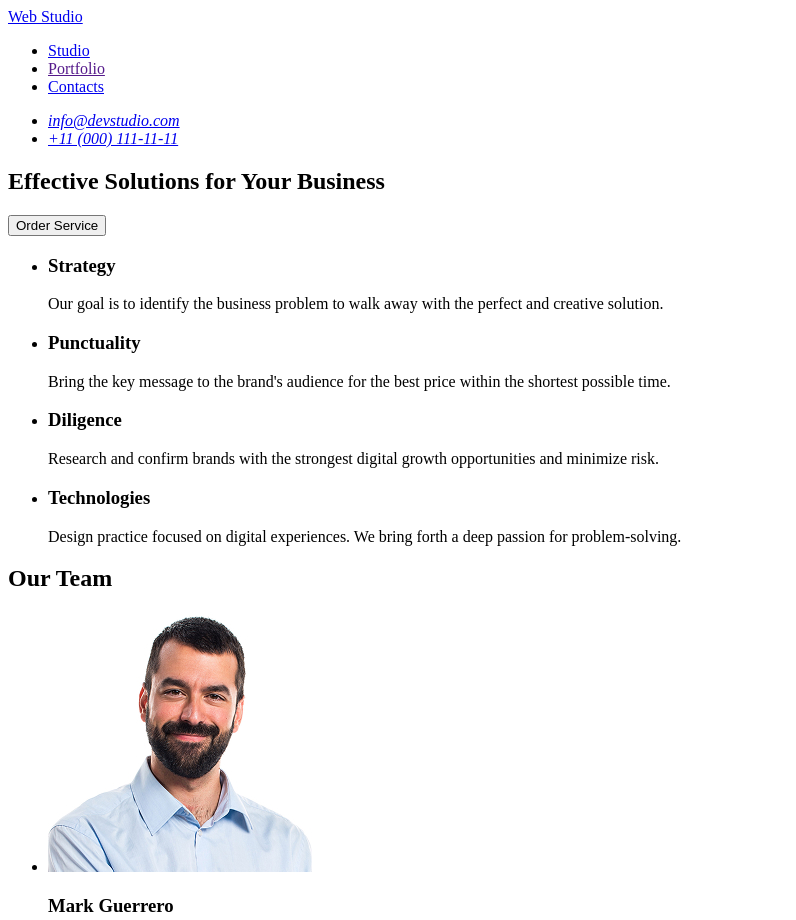
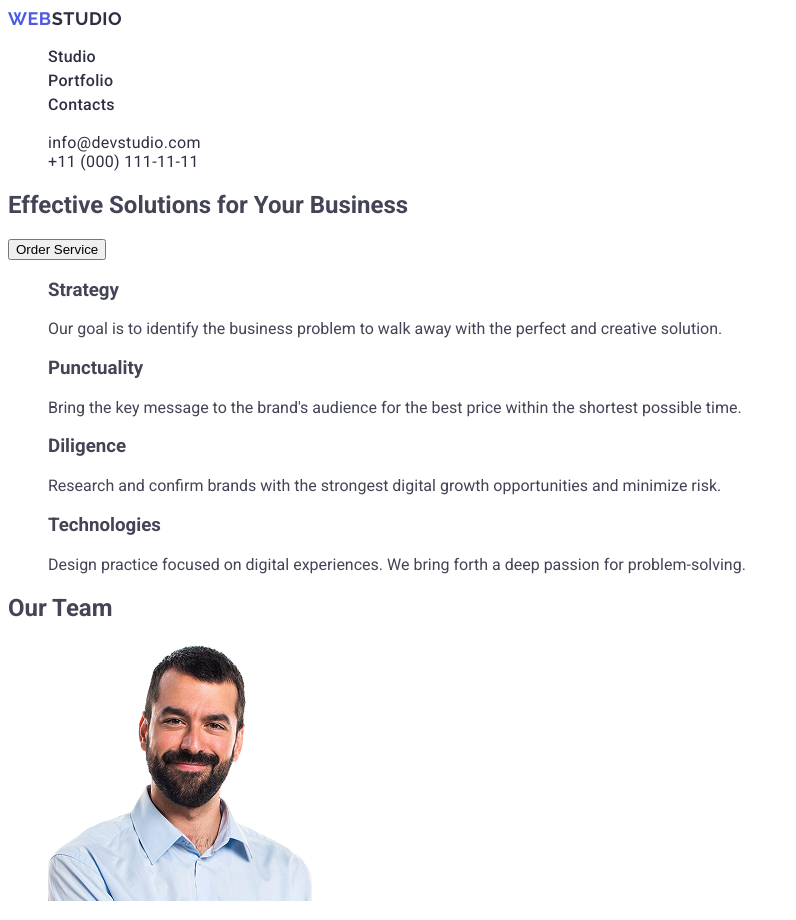
Before and after one commit to katuskak/homework, a plain HTML site: page index.html in a window 1280 px wide. Shown: the top 920 px of the page, without its empty margins (0-796 px from the left). Drawn offline with Linux system fonts and the light colour scheme.

Commit message:
homework2

```diff
--- /dev/null
+++ b/css/styles.css
@@ -0,0 +1,53 @@
+body {
+    font-family: "Roboto", sans-serif;
+    color: #434455;
+    background-color: #fff;
+}
+
+address {
+    font-style: normal;
+}
+
+ul {
+    list-style: none;
+}
+
+a {
+    text-decoration: none;
+}
+
+.header-logo {
+    font-family: "Raleway", sans-serif;
+    font-weight: 700;
+    font-size: 18px;
+    line-height: 1.17;
+    letter-spacing: 0.03em;
+    text-transform: uppercase;
+    color: #4D5AE5;
+}
+
+.header-logo-span {
+    font-family: "Raleway", sans-serif;
+    font-weight: 700;
+    font-size: 18px;
+    line-height: 1.17;
+    letter-spacing: 0.03em;
+    text-transform: uppercase;
+    color: #2E2F42;
+}
+
+.header-nav-list-item-link {
+    font-weight: 500;
+    font-size: 16px;
+    line-height: 1.5;
+    letter-spacing: 0.02em;
+    color: #2E2F42;
+}
+
+.header-adress-list-item-link {
+    font-weight: 400;
+    font-size: 16px;
+    line-height: 1.5%;
+    letter-spacing: 0.02em;
+    color: #2E2F42;
+}
--- a/index.html
+++ b/index.html
@@ -4,26 +4,30 @@
         <meta charset="UTF-8" />
         <meta name="viewport" content="width=device-width, initial-scale=1.0" />
         <title>Web studio</title>
+        <link rel="stylesheet" href="./css/styles.css">
+        <link rel="preconnect" href="https://fonts.googleapis.com">
+        <link rel="preconnect" href="https://fonts.gstatic.com" crossorigin>
+        <link href="https://fonts.googleapis.com/css2?family=Raleway:ital,wght@0,100..900;1,100..900&family=Roboto:ital,wght@0,100..900;1,100..900&display=swap" rel="stylesheet">
     </head>
-    <header>
-        <nav>
-            <a href="#main">Web Studio</a>
-            <ul>
-                <li>
-                    <a href="#main">Studio</a>
+    <header class="header">
+        <nav class="header-nav">
+            <a href="#main" class="header-logo">Web<span class="header-logo-span">Studio</span></a>
+            <ul class="header-nav-list">
+                <li class="header-nav-list-item">
+                    <a href="#main" class="header-nav-list-item-link">Studio</a>
                 </li>
-                <li>
-                    <a href="">Portfolio</a>
+                <li class="header-nav-list-item">
+                    <a href="" class="header-nav-list-item-link">Portfolio</a>
                 </li>
-                <li>
-                    <a href="#team">Contacts</a>
+                <li class="header-nav-list-item">
+                    <a href="#team" class="header-nav-list-item-link">Contacts</a>
                 </li>
             </ul>
         </nav>
-        <address>
-            <ul>
-                <li><a href="mailto:info@devstudio.com">info@devstudio.com</a></li>
-                <li><a href="tel:+110001111111">+11 (000) 111-11-11</a></li>
+        <address class="header-adress">
+            <ul class="header-adress-list">
+                <li class="header-adress-list-item"><a href="mailto:info@devstudio.com" class="header-adress-list-item-link">info@devstudio.com</a></li>
+                <li class="header-adress-list-item"><a href="tel:+110001111111" class="header-adress-list-item-link">+11 (000) 111-11-11</a></li>
             </ul>
         </address>
     </header>
```
